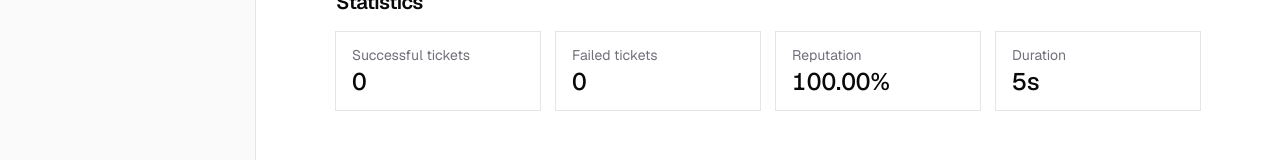
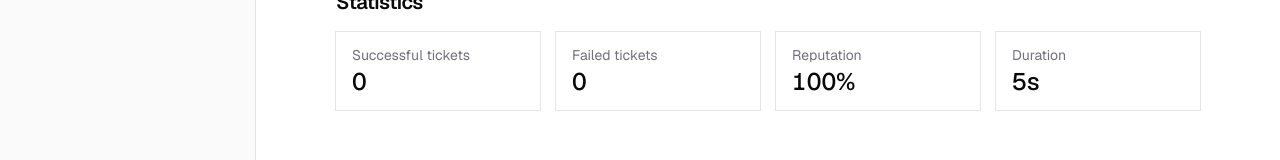
Before and after one commit to jameblai/helpdesk, a Next.js app: page / in a window 1280 px wide. Shown: the part 324-484 px from the top of the page. Built offline with nearby package versions, Linux system fonts and the light colour scheme.

Commit message:
Round reputation statistic value

```diff
--- a/components/GameStats.tsx
+++ b/components/GameStats.tsx
@@ -32,7 +32,7 @@ export function GameStats() {
     <div className="grid grid-cols-1 gap-4 md:grid-cols-2 lg:grid-cols-4">
       <StatCard label="Successful tickets" value={stats.successfulTickets} />
       <StatCard label="Failed tickets" value={stats.failedTickets} />
-      <StatCard label="Reputation" value={`${stats.reputation.toFixed(2)}%`} />
+      <StatCard label="Reputation" value={`${Math.round(stats.reputation)}%`} />
       <DurationStatCard startedAt={startedAt} />
     </div>
   );
```
